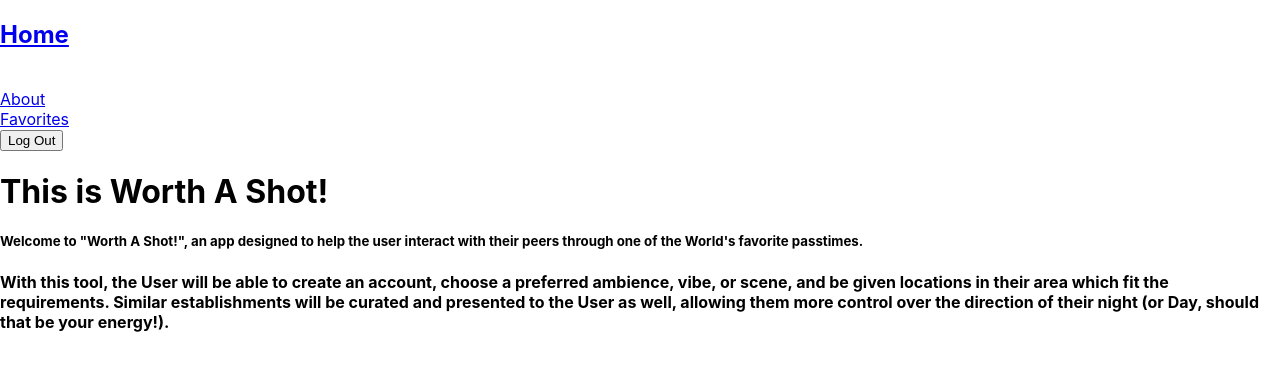
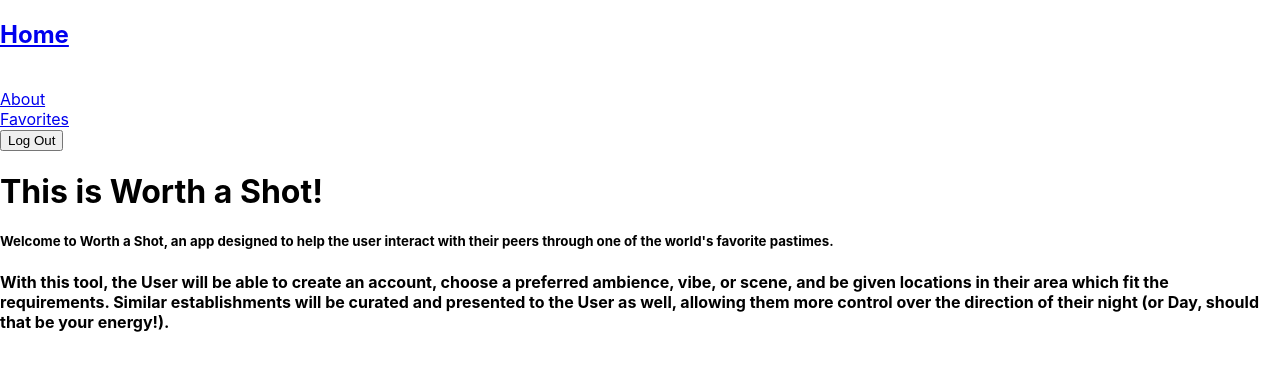
Before and after one commit to EmaleeSoto/capstone-worth-a-shot, a React (Create React App) app in the folder front-end/: page / in a window 1280 px wide. Shown: the top 370 px of the page. Built offline with nearby package versions, Linux system fonts and the light colour scheme.

Commit message:
correct copy and branding on Home.js

```diff
--- a/front-end/src/Pages/Home.js
+++ b/front-end/src/Pages/Home.js
@@ -3,11 +3,11 @@ import React from "react";
 const Home = () => {
   return (
     <div>
-      <h1>This is Worth A Shot!</h1>
+      <h1>This is Worth a Shot!</h1>
       <section></section>
       <h5>
-        Welcome to "Worth A Shot!", an app designed to help the user interact
-        with their peers through one of the World's favorite passtimes.
+        Welcome to Worth a Shot, an app designed to help the user interact with
+        their peers through one of the world's favorite pastimes.
       </h5>
       <section></section>
       <h4>
```
